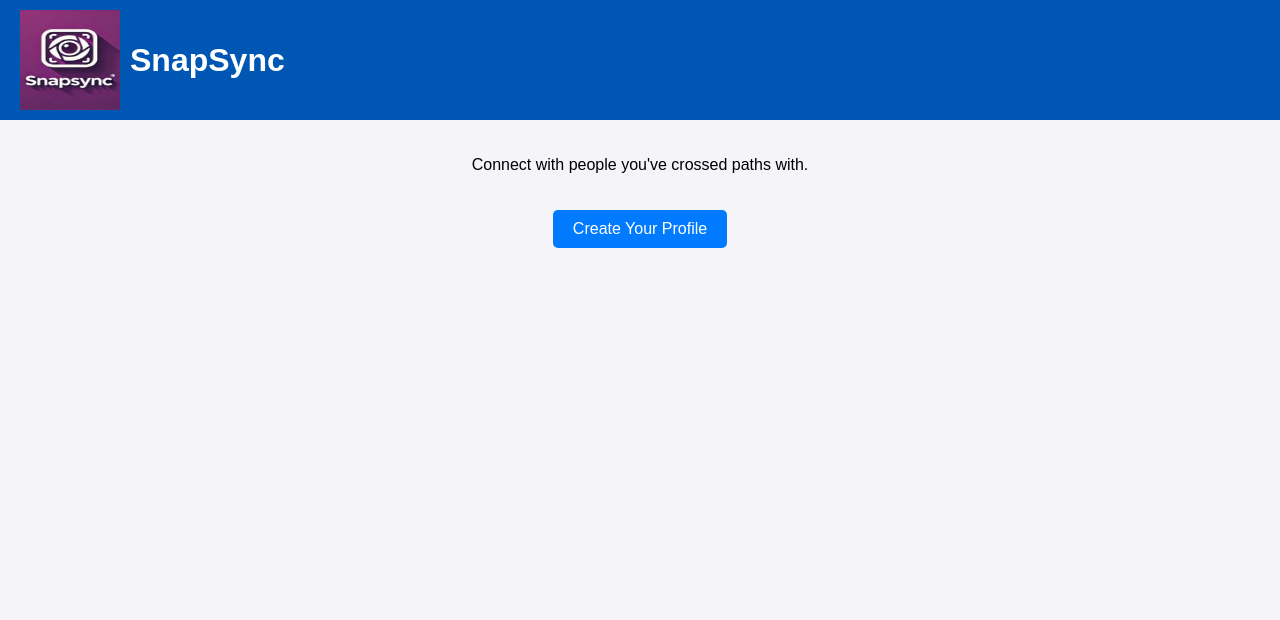
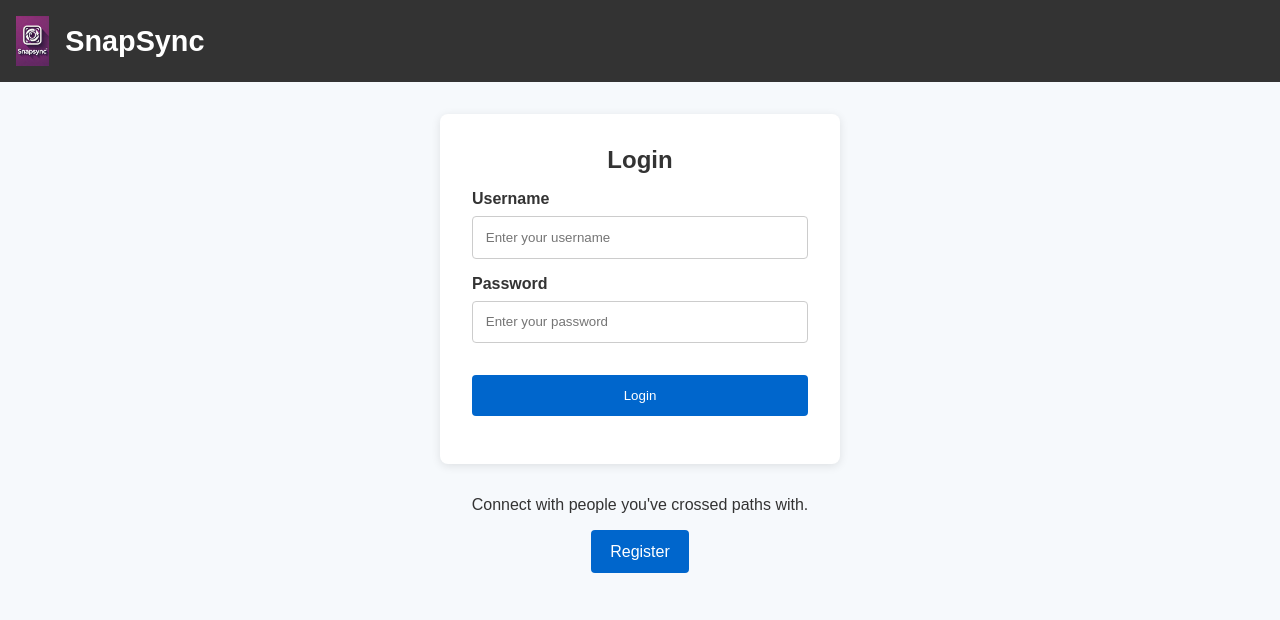
Before and after one commit to yuvalati/SnapSync, a Flask app: page / in a window 1280 px wide. Shown: the top 620 px of the page. Run offline with Flask 3, Linux system fonts and the light colour scheme.

Commit message:
initial website index and profile updates

```diff
--- a/app.py
+++ b/app.py
@@ -5,7 +5,9 @@ app = Flask(__name__)
 # Dummy data for demonstration
 users = [
     {"id": 1, "name": "Alice", "age": 29, "location": "Tel Aviv"},
-    {"id": 2, "name": "Bob", "age": 24, "location": "Tel Aviv"}
+    {"id": 2, "name": "Bob", "age": 25, "location": "Tel Aviv"},
+    {"id": 3, "name": "Messi", "age": 24, "location": "Tel Aviv"},
+    {"id": 4, "name": "adele", "age": 27, "location": "Tel Aviv"}
 ]
 
 @app.route('/')
--- a/static/css/style.css
+++ b/static/css/style.css
@@ -1,41 +1,90 @@
-/* /static/css/style.css */
-body {
-    font-family: 'Gisha', sans-serif;
-    background-color: #f4f4f9;
+/* style.css */
+
+/* Basic resets */
+* {
     margin: 0;
     padding: 0;
+    box-sizing: border-box;
 }
 
+/* Body styling */
+body {
+    font-family: Gisha, sans-serif;
+    background: #f6f9fc;
+    color: #333;
+}
+
+/* Header section */
 .header {
-    background-color: #0056b3;
-    color: white;
-    padding: 10px 20px;
     display: flex;
     align-items: center;
-    width: 100%; /* Ensures the header extends full width */
+    background: #333;
+    padding: 1rem;
 }
 
 #logo {
-    height: 100px; /* Set the height you prefer */
-    width: 100px; /* Ensure the width is the same as height for a square */
-    margin-right: 10px;
+    height: 50px;
+    margin-right: 1rem;
 }
 
+.header h1 {
+    color: #fff;
+    font-size: 1.8rem;
+    margin: 0;
+}
+
+/* Main container */
 .main {
-    padding: 20px;
+    margin: 2rem auto;
     text-align: center;
 }
 
-a {
+/* Buttons */
+.btn {
     display: inline-block;
-    background-color: #007bff;
-    color: white;
-    padding: 10px 20px;
+    padding: 0.8rem 1.2rem;
+    margin: 1rem 0;
+    background: #0066cc;
+    color: #fff;
     text-decoration: none;
-    border-radius: 5px;
-    margin-top: 20px;
+    border-radius: 4px;
+    border: none;
 }
 
-a:hover {
-    background-color: #0056b3;
+.btn:hover {
+    background: #0052a3;
 }
+
+/* Login container */
+.login-container {
+    max-width: 400px;
+    background: #fff;
+    margin: 2rem auto;
+    padding: 2rem;
+    border-radius: 8px;
+    box-shadow: 0 2px 10px rgba(0,0,0,0.1);
+}
+
+.login-container h2 {
+    margin-bottom: 1rem;
+    text-align: center;
+}
+
+.login-container label {
+    display: block;
+    margin-bottom: 0.5rem;
+    font-weight: bold;
+}
+
+.login-container input {
+    width: 100%;
+    padding: 0.8rem;
+    margin-bottom: 1rem;
+    border: 1px solid #ccc;
+    border-radius: 4px;
+}
+
+.login-btn {
+    width: 100%;
+    text-align: center;
+}
--- a/templates/index.html
+++ b/templates/index.html
@@ -3,6 +3,7 @@
 <head>
     <meta charset="UTF-8">
     <title>Welcome to SnapSync</title>
+    <!-- Link your custom CSS -->
     <link rel="stylesheet" href="/static/css/style.css">
 </head>
 <body>
@@ -10,9 +11,38 @@
         <img src="/static/images/Snapsync_logo.jpg" alt="SnapSync Logo" id="logo">
         <h1>SnapSync</h1>
     </div>
+
+    <!-- Login Form Section -->
+    <div class="login-container">
+        <h2>Login</h2>
+        <form action="/login" method="POST">
+            <label for="username">Username</label>
+            <input
+                type="text"
+                id="username"
+                name="username"
+                placeholder="Enter your username"
+                required
+            >
+
+            <label for="password">Password</label>
+            <input
+                type="password"
+                id="password"
+                name="password"
+                placeholder="Enter your password"
+                required
+            >
+
+            <button type="submit" class="btn login-btn">Login</button>
+        </form>
+    </div>
+
+    <!-- Main Section -->
     <div class="main">
         <p>Connect with people you've crossed paths with.</p>
-        <a href="/profile">Create Your Profile</a>
+        <!-- Keep the same functionality but rename the link -->
+        <a href="/profile" class="btn register-btn">Register</a>
     </div>
 </body>
 </html>
```
Also changed, not shown: static/images/adele.jpg (added), static/images/alice.jpg (added), static/images/bob.jpg (added), static/images/messi.jpg (added).
